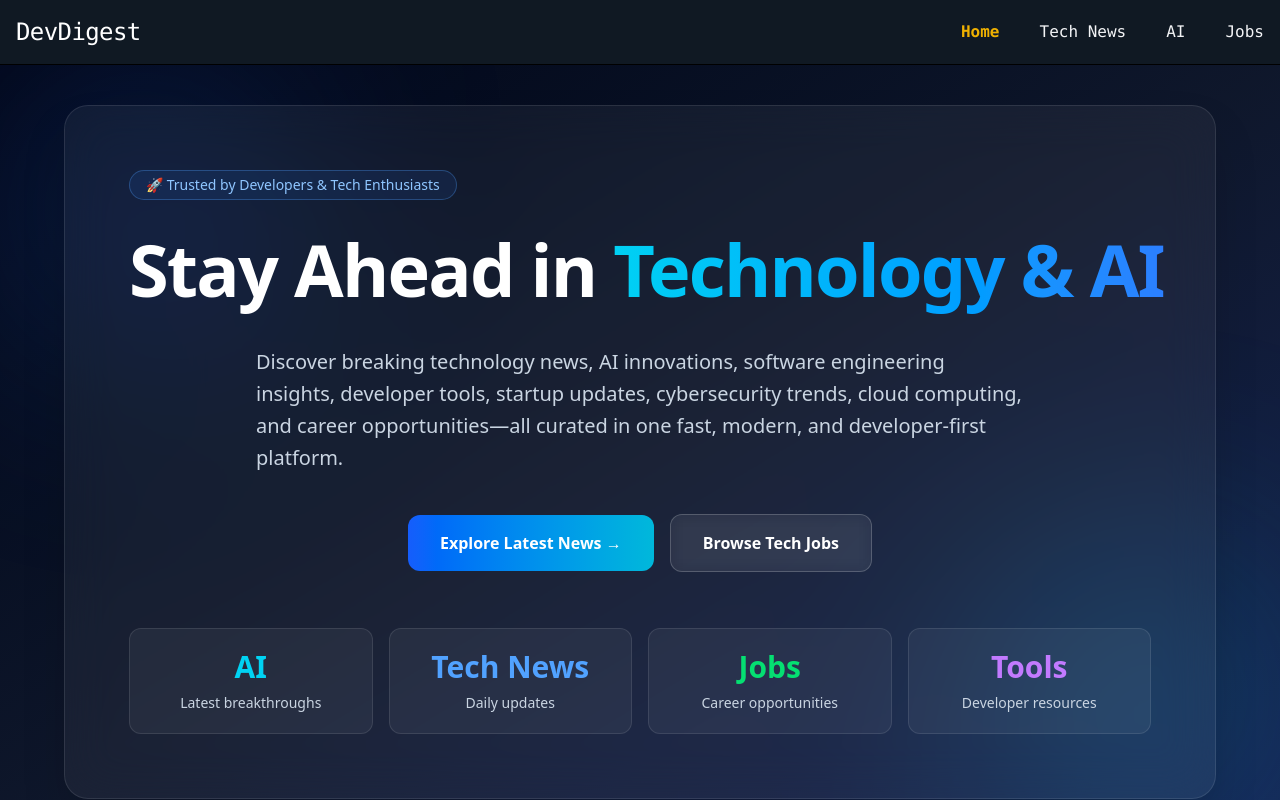
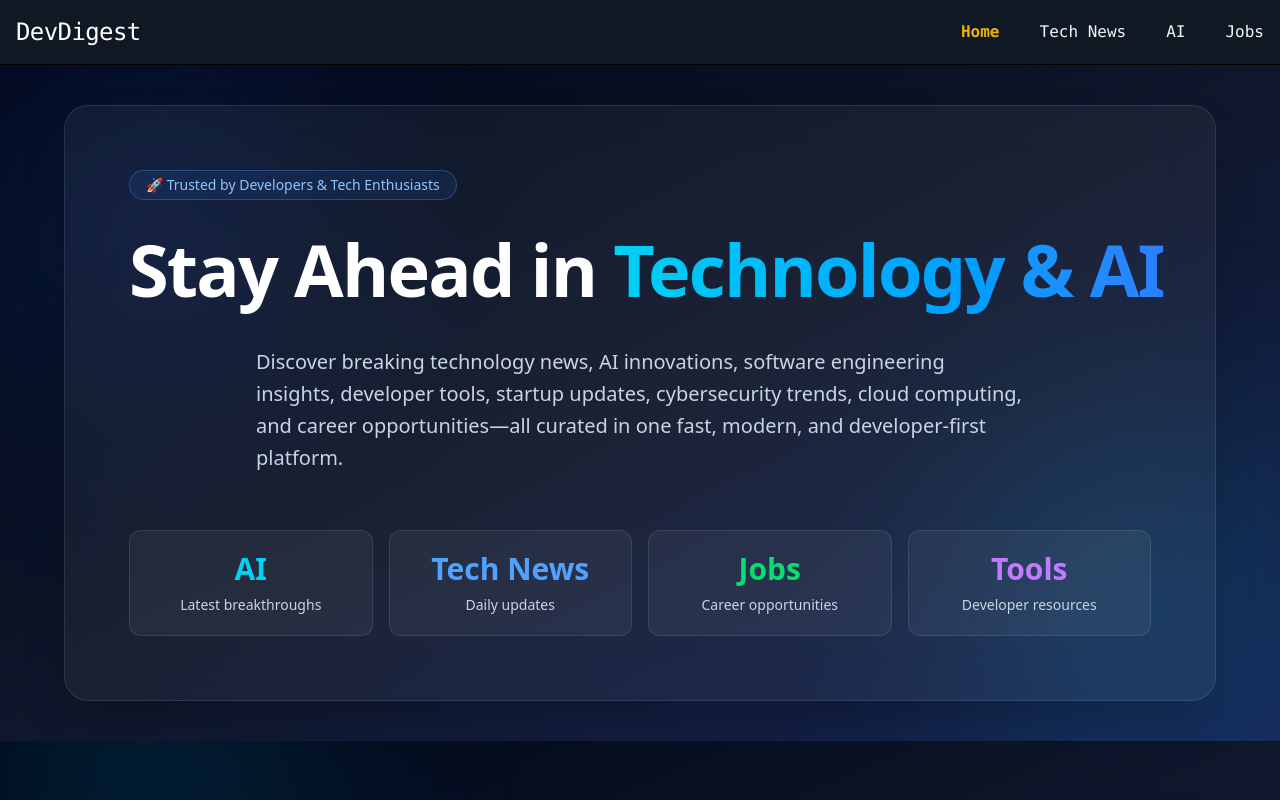
Before and after one commit to raushan-sinha/devdigest, a Next.js app: page / in a window 1280 px wide. Shown: the top 800 px of the page. Built offline with nearby package versions, Linux system fonts and the light colour scheme; no server answers.

Commit message:
Removed 2 links

```diff
--- a/app/home/sections/Hero.tsx
+++ b/app/home/sections/Hero.tsx
@@ -27,24 +27,6 @@ export default function Hero() {
                         computing, and career opportunities—all curated in one fast, modern,
                         and developer-first platform.
                     </p>
-
-                    <div className="mt-10 flex flex-col items-center justify-center gap-4 sm:flex-row">
-
-                        <Link
-                            href="/tech-news"
-                            className="rounded-xl bg-gradient-to-r from-blue-600 to-cyan-500 px-8 py-4 text-base font-semibold text-white transition-all duration-300 hover:-translate-y-1 hover:shadow-2xl"
-                        >
-                            Explore Latest News →
-                        </Link>
-
-                        <Link
-                            href="/jobs"
-                            className="rounded-xl border border-white/20 bg-white/5 px-8 py-4 text-base font-semibold text-white backdrop-blur transition-all duration-300 hover:bg-white/10"
-                        >
-                            Browse Tech Jobs
-                        </Link>
-
-                    </div>
 
                     <div className="mt-14 grid grid-cols-2 gap-4 text-center sm:grid-cols-4">
 
```
